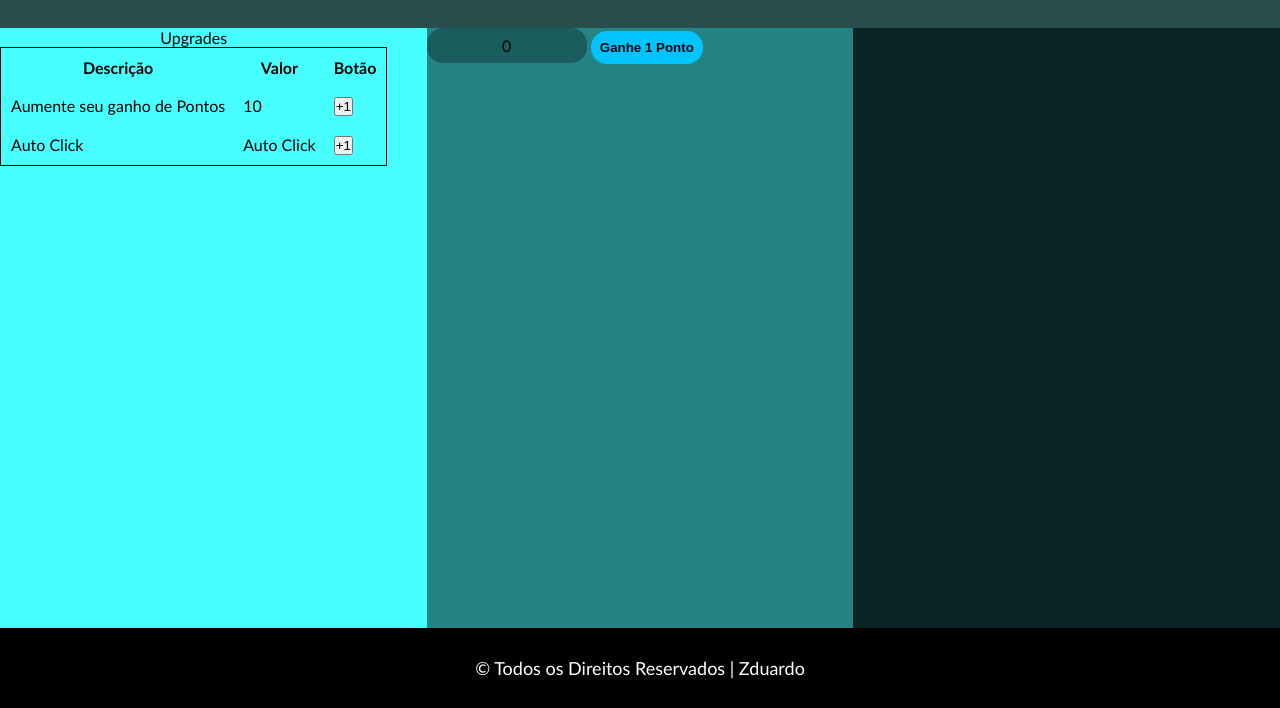
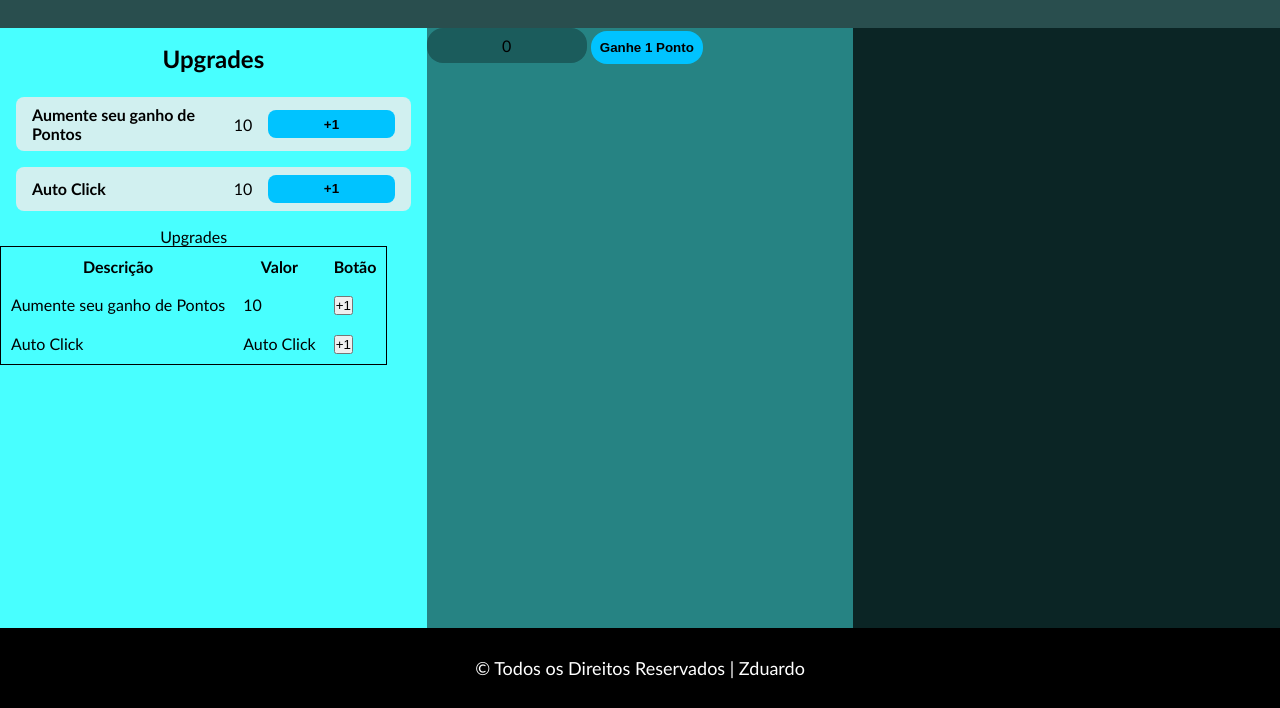
Before and after one commit to eduardoribeirosn/Criacoes-Minha, a plain HTML site: page Criando jogos/Jogo número 1 - Clicker lizard/index.html in a window 1280 px wide. Shown: the part 92-800 px from the top of the page. Drawn offline with Linux system fonts and the light colour scheme.

Commit message:
Passo 2.5 2 Transformando a tabela com flex
Passei o código da tabela pro chat gpt transformar em algo com flex.

Nesse commit deixei os 2 juntos pra ver a diferença

```diff
--- a/Criando jogos/Jogo número 1 - Clicker lizard/index.html
+++ b/Criando jogos/Jogo número 1 - Clicker lizard/index.html
@@ -13,7 +13,21 @@
     </header>
     <main>
         <div class="tela1">
+                <div class="upgrade-container">
+                    <h2>Upgrades</h2>
 
+                    <div class="upgrade-item">
+                        <span class="descricao" id="spanUpPontos">Aumente seu ganho de Pontos</span>
+                        <span class="valor" id="valorUpPontos">10</span>
+                        <button id="buttonUpPontos" onclick="upgradePonts()">+1</button>
+                    </div>
+
+                    <div class="upgrade-item">
+                        <span class="descricao" id="">Auto Click</span>
+                        <span class="valor" id="">10</span>
+                        <button id="" onclick="">+1</button>
+                    </div>
+                </div>
             <table>
                 <caption>Upgrades</caption>
                 <thead>
--- a/Criando jogos/Jogo número 1 - Clicker lizard/script.js
+++ b/Criando jogos/Jogo número 1 - Clicker lizard/script.js
@@ -46,7 +46,7 @@ function clickButtonPonts() {
 // Fazer upgrade de ganhar Pontos
 function upgradePonts() {
     if (getIntPonts() >= getValueUpPonts()) {
-        getPonts().textContent = getIntPonts() - getValueUpPonts()
+        getPonts().textContent = getIntPonts() - getValueUpPonts
         sumPont += 1
         upgradePont += 1
         attUpgradePonts()
--- a/Criando jogos/Jogo número 1 - Clicker lizard/style.css
+++ b/Criando jogos/Jogo número 1 - Clicker lizard/style.css
@@ -30,6 +30,56 @@ main {
 main .tela1 {
     background-color: #48ffff;
     flex: 1;
+}
+
+main .tela1 .upgrade-container {
+    padding: 1rem;
+    display: flex;
+    flex-direction: column;
+    gap: 1rem;
+}
+
+main .tela1 .upgrade-container h2 {
+    margin-bottom: .5rem;
+    text-align: center;
+}
+
+main .tela1 .upgrade-container .upgrade-item {
+    display: flex;
+    justify-content: space-between;
+    align-items: center;
+    background-color: #d1f0f0;
+    padding: .5rem 1rem;
+    border-radius: .5rem;
+}
+
+main .tela1 .upgrade-container .upgrade-item span.descricao {
+    flex: 2;
+    font-weight: bold;
+}
+
+main .tela1 .upgrade-container .upgrade-item spawn.valor {
+    flex: 1;
+    text-align: center;
+    background-color: #b6e2e2;
+    padding: .3rem .5rem;
+    border-radius: .4rem;
+}
+
+main .tela1 .upgrade-container .upgrade-item button {
+    flex: 1;
+    margin-left: 1rem;
+    padding: .4rem .8rem;
+    background-color: #00c3ff;
+    border: none;
+    border-radius: .5rem;
+    font-weight: bold;
+    cursor: pointer;
+    transition: transform 0.2s ease;
+}
+
+main .tela1 .upgrade-container .upgrade-item button:hover {
+    transform: scale(1.05);
 }
 
 main .tela1 table {
```
